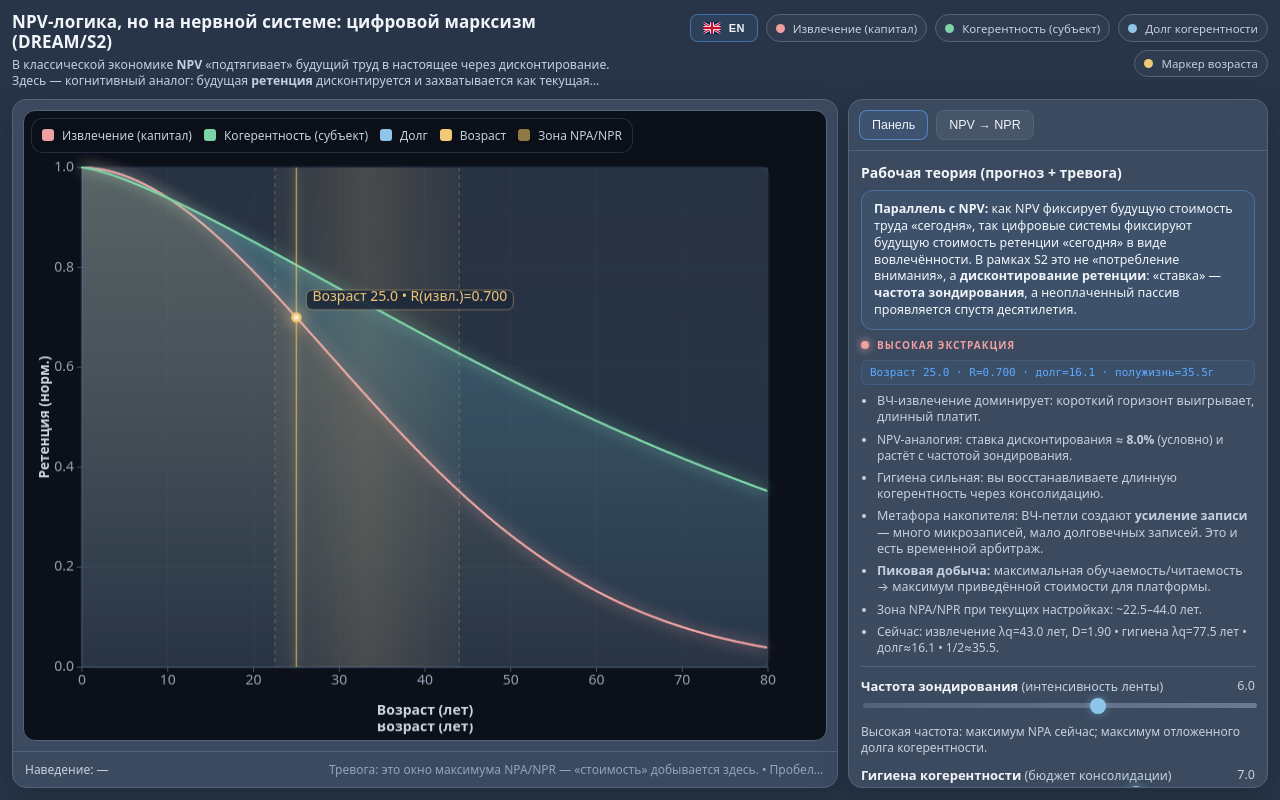
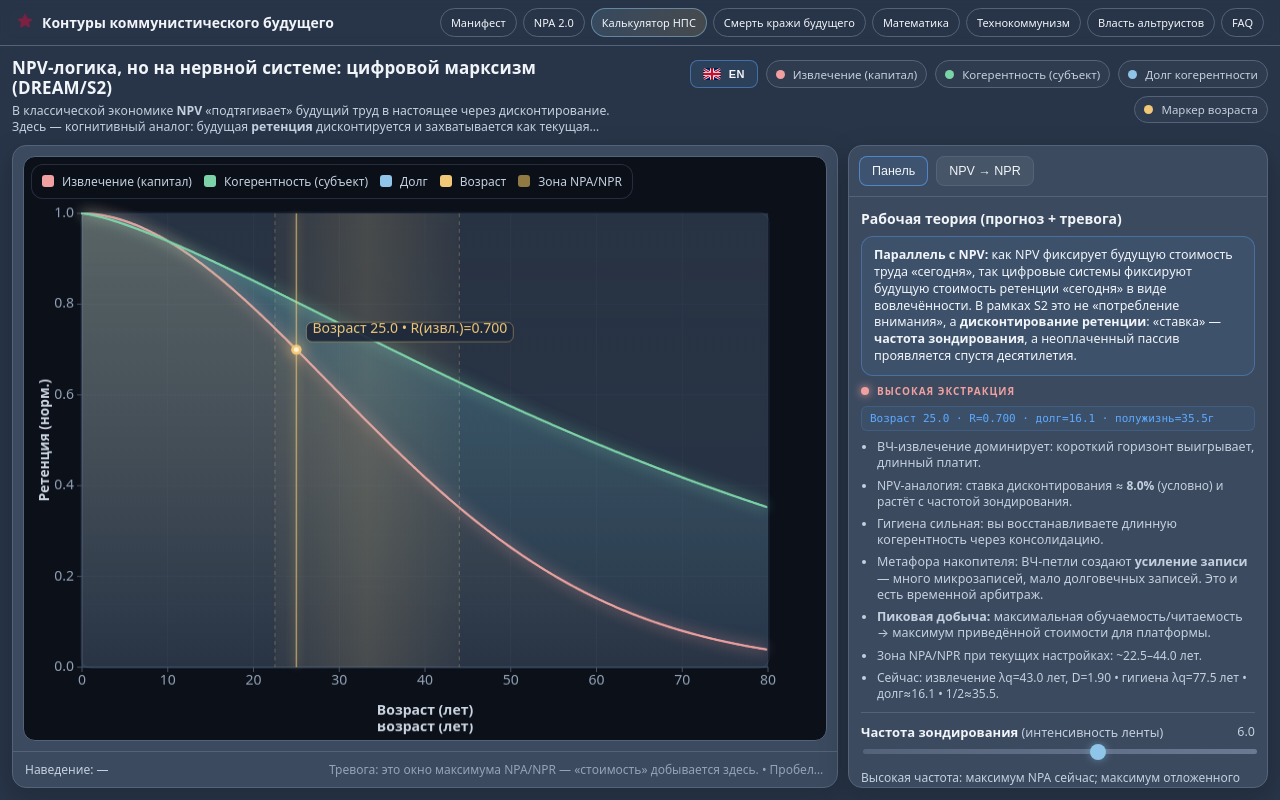
Before and after one commit to dream-framework/communism, a plain HTML site: page npa-calculator.html in a window 1280 px wide. Drawn offline with Linux system fonts and the light colour scheme; animation ran at ten frames a second.

Commit message:
Add site navigation band to NPA calculator page
The calculator was a standalone full-screen app with no way to navigate
back to the rest of the site. Added the site nav band with all 8 tabs
(Manifesto, NPA 2.0, Calculator, Death, Math, Overview, Altruists, FAQ).
Nav tabs translate between RU/EN when the language toggle is clicked.

```diff
--- a/npa-calculator.html
+++ b/npa-calculator.html
@@ -22,15 +22,85 @@
 html, body{
   height:100%;
   margin:0;
-  overflow:hidden; /* один экран на десктопе */
+  overflow:hidden;
   background:var(--bg);
   color:var(--text);
   font-family:system-ui,-apple-system,Segoe UI,Roboto,sans-serif;
+  display:flex;
+  flex-direction:column;
 }
+
+/* ── Site nav band ── */
+.site-nav{
+  display:flex;
+  gap:14px;
+  align-items:center;
+  justify-content:space-between;
+  padding:8px 16px;
+  background:rgba(40,53,72,.80);
+  backdrop-filter:blur(6px);
+  border-bottom:1px solid var(--border);
+  z-index:100;
+  flex-shrink:0;
+}
+.site-nav .brand{
+  font-weight:900;
+  font-size:14px;
+  display:flex;
+  align-items:center;
+  gap:8px;
+  white-space:nowrap;
+}
+.site-nav .brand-mark{
+  width:18px;
+  height:20px;
+  flex-shrink:0;
+}
+.site-nav .brand-mark .star{
+  animation:tc-blink 3s steps(2,end) infinite;
+}
+@keyframes tc-blink{
+  0% { opacity: 1; }
+  50%{ opacity: .25; }
+  100%{ opacity: 1; }
+}
+.site-nav .tabs{
+  display:flex;
+  gap:6px;
+  flex-wrap:wrap;
+}
+.site-nav .tab{
+  padding:6px 10px;
+  border:1px solid var(--border);
+  border-radius:999px;
+  font-size:11px;
+  color:var(--text);
+  text-decoration:none;
+  transition: all .15s ease;
+}
+.site-nav .tab:hover{
+  background:rgba(142,197,232,.10);
+  border-color:rgba(142,197,232,.4);
+}
+.site-nav .tab.active{
+  background:linear-gradient(90deg,rgba(142,197,232,.15),rgba(240,200,120,.15));
+  border-color:rgba(142,197,232,.5);
+}
+@media (prefers-reduced-motion: reduce){
+  .site-nav .brand-mark .star{ animation: none; }
+}
+@media (max-width: 980px){
+  .site-nav{ flex-direction:column; gap:6px; padding:6px 10px; }
+  .site-nav .tabs{ gap:4px; }
+  .site-nav .tab{ padding:4px 8px; font-size:10px; }
+}
+
 .container{
-  height:100vh;
+  flex:1;
+  min-height:0;
   padding:12px;
   max-width:1440px;
+  width:100%;
   margin:0 auto;
   display:grid;
   grid-template-rows: auto 1fr;
@@ -357,6 +427,29 @@ button:active{ transform: translateY(0); }
 </head>
 
 <body>
+
+<!-- Site navigation band -->
+<nav class="site-nav">
+  <div class="brand">
+    <svg class="brand-mark" viewBox="0 0 64 72" aria-hidden="true" focusable="false">
+      <path class="star"
+        d="M32 6l7 15 16 2-12 10 4 16-15-8-15 8 4-16L9 23l16-2 7-15z"
+        fill="#fa063bff" stroke="#fa063bff" stroke-width="6" stroke-linejoin="round"/>
+    </svg>
+    <span id="navBrand">Контуры коммунистического будущего</span>
+  </div>
+  <div class="tabs" id="navTabs">
+    <a class="tab" href="ru/manifesto.html" data-ru="Манифест" data-en="Manifesto">Манифест</a>
+    <a class="tab" href="ru/npa-manifesto.html" data-ru="NPA 2.0" data-en="NPA 2.0">NPA 2.0</a>
+    <a class="tab active" href="npa-calculator.html" data-ru="Калькулятор НПС" data-en="NPA Toy">Калькулятор НПС</a>
+    <a class="tab" href="ru/death.html" data-ru="Смерть кражи будущего" data-en="Death of Theft">Смерть кражи будущего</a>
+    <a class="tab" href="ru/math.html" data-ru="Математика" data-en="Math">Математика</a>
+    <a class="tab" href="ru/overview.html" data-ru="Технокоммунизм" data-en="Tech Communism">Технокоммунизм</a>
+    <a class="tab" href="ru/altruists.html" data-ru="Власть альтруистов" data-en="Power to Altruists">Власть альтруистов</a>
+    <a class="tab" href="ru/faq.html" data-ru="FAQ" data-en="FAQ">FAQ</a>
+  </div>
+</nav>
+
 <div class="container">
   <header>
     <div>
@@ -724,6 +817,14 @@ function applyLang(){
   setHTML("t_map_6", t().map_6);
   setHTML("t_map_7", t().map_7);
   setText("t_map_note", t().map_note);
+
+  // Update nav band labels + brand text
+  const navBrand = document.getElementById("navBrand");
+  if(navBrand) navBrand.textContent = (LANG === "ru") ? "Контуры коммунистического будущего" : "Tech Communism";
+  document.querySelectorAll(".site-nav .tab").forEach(tab => {
+    const txt = tab.getAttribute("data-" + LANG);
+    if(txt) tab.textContent = txt;
+  });
 
   updateLangButton();
 }
```
